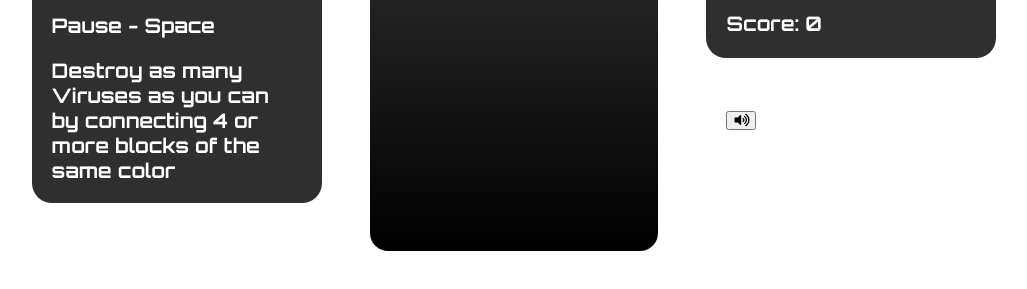
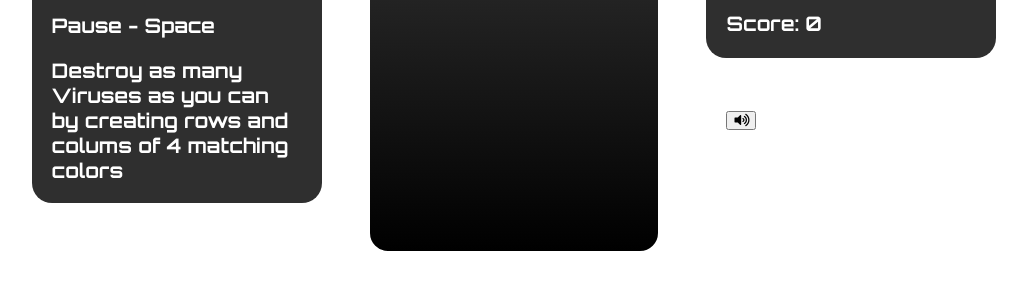
Before and after one commit to swangs/drmariojs, a website built with webpack: page index.html in a window 1280 px wide. Shown: the part 437-726 px from the top of the page, without its empty margins (126-1153 px from the left). Built offline with nearby package versions, Linux system fonts and the light colour scheme; files whose address does not match are found by name.

Commit message:
update text

```diff
--- a/index.html
+++ b/index.html
@@ -33,7 +33,7 @@
         <h2>Rotate Left - Z</h2>
         <h2>Rotate Right - X</h2>
         <h2>Pause - Space</h2>
-        <p>Destroy as many Viruses as you can by connecting 4 or more blocks of the same color</p>
+        <p>Destroy as many Viruses as you can by creating rows and colums of 4 matching colors</p>
       </div>
       <canvas></canvas>
       <div class="information">
```
